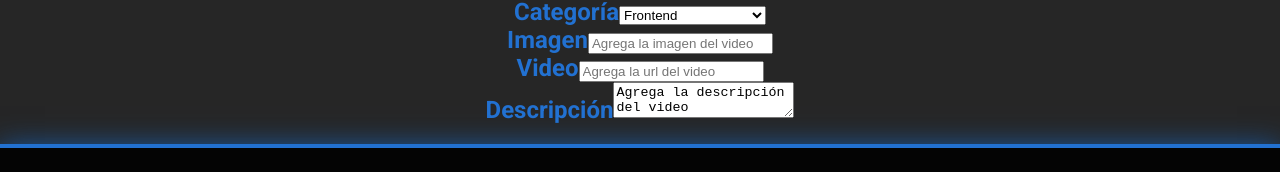
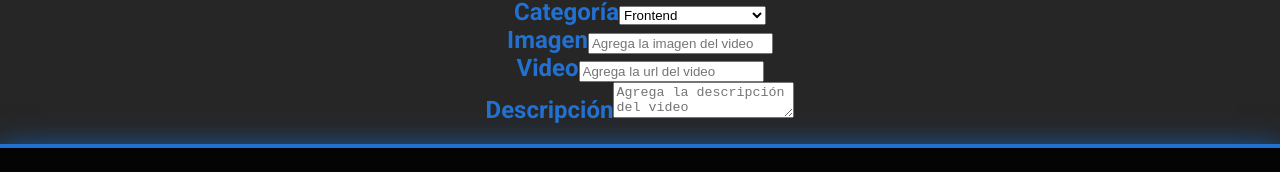
Before and after one commit to GabiiF/Aluraflix, a React (Create React App) app: page / in a window 1280 px wide. Shown: the part 943-1115 px from the top of the page. Built offline with nearby package versions, Linux system fonts and the light colour scheme.

Commit message:
arreglo problema de placeholder

```diff
--- a/src/componentes/TextArea/index.js
+++ b/src/componentes/TextArea/index.js
@@ -3,7 +3,7 @@ import './TextArea.css'
 const TextArea = (props)=>{
     return <div>
         <label>{props.titulo}</label>
-        <textarea>{props.placeholder}</textarea>
+        <textarea placeholder={props.placeholder}></textarea>
     </div>
 }
 export default TextArea
```
